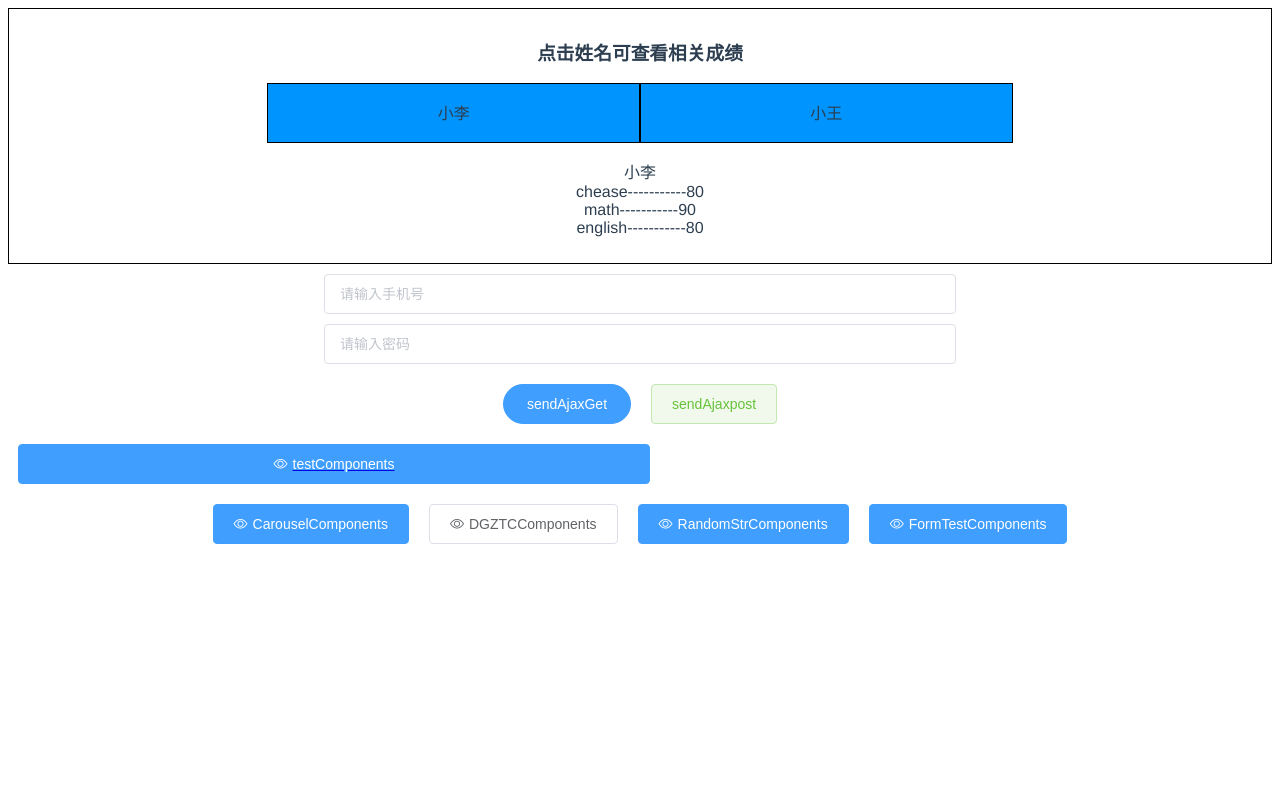
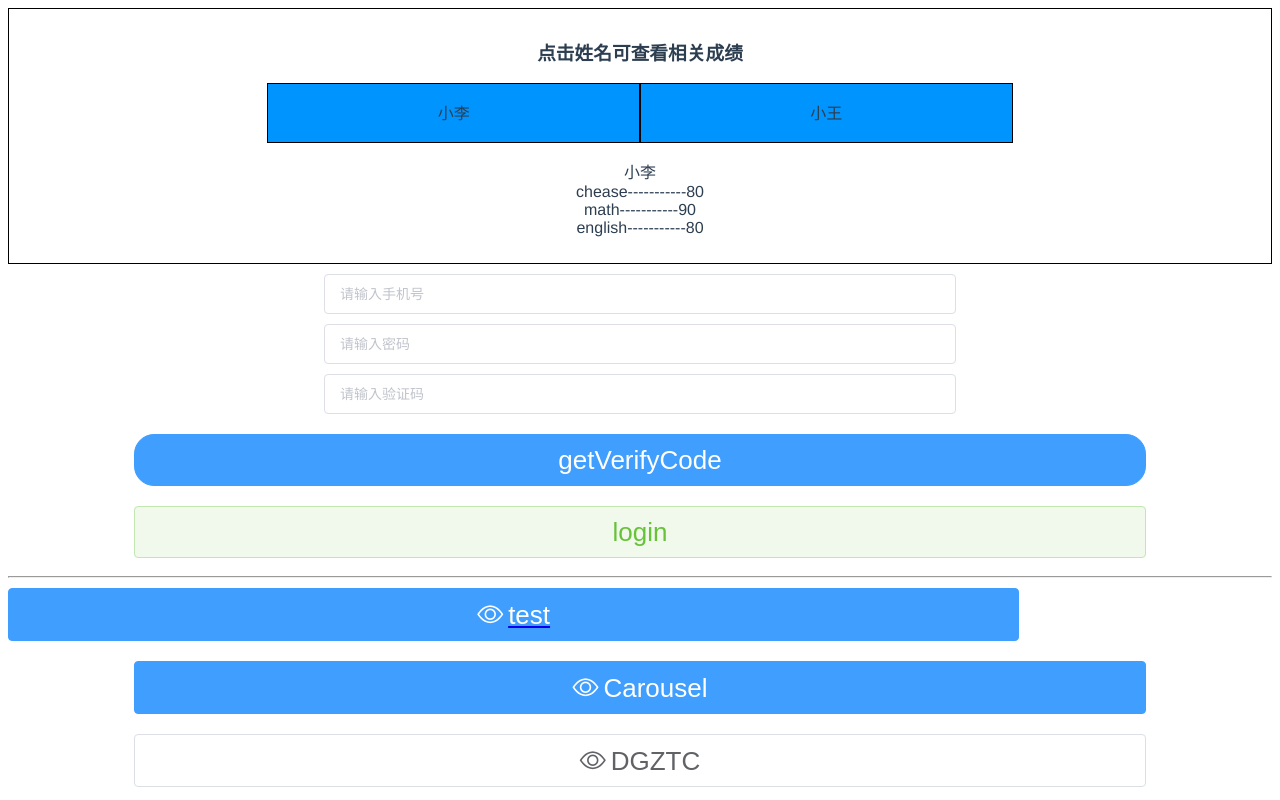
Before and after one commit to Beanactor/vueProject, a Vue app: page /#/ in a window 1280 px wide. Shown: the top 800 px of the page. Built offline with nearby package versions, Linux system fonts and the light colour scheme; what at-ui would draw is missing.

Commit message:
多行注释 第二注释

```diff
--- a/src/components/HelloWorld.vue
+++ b/src/components/HelloWorld.vue
@@ -21,15 +21,18 @@
 
 		<el-input v-model="userTel" placeholder="请输入手机号" class='input'></el-input>
 		<el-input v-model="password" placeholder="请输入密码" class='input'></el-input>
-		<el-button type="primary" round @click='sendAjaxGet'>sendAjaxGet</el-button>
-		<el-button type="success" plain @click='sendAjaxpost'>sendAjaxpost</el-button>
+		<el-input v-model="text" placeholder="请输入验证码" class='input'></el-input>
+		<el-button type="primary" round @click='sendAjaxGet'>getVerifyCode</el-button>
+		<el-button type="success" plain @click='sendAjaxpost'>login</el-button>
+		<hr />
 		<router-link to="/test">
-			<el-button type="primary" icon="el-icon-view" class='input'>testComponents</el-button>
+			<el-button type="primary" icon="el-icon-view" class='input'>test</el-button>
 		</router-link>
-		<el-button type="primary" icon="el-icon-view" @click='toCarousel'>CarouselComponents</el-button>
-		<el-button type="" icon="el-icon-view" @click='toDGZTCComponent'>DGZTCComponents</el-button>
-		<el-button type="primary" icon="el-icon-view" @click='toRandomStr'>RandomStrComponents</el-button>
-		<el-button type="primary" icon="el-icon-view" @click='toFormTest'>FormTestComponents</el-button>
+		<el-button type="primary" icon="el-icon-view" @click='toCarousel'>Carousel</el-button>
+		<el-button type="" icon="el-icon-view" @click='toDGZTCComponent'>DGZTC</el-button>
+		<el-button type="primary" icon="el-icon-view" @click='toRandomStr'>RandomStr</el-button>
+		<el-button type="primary" icon="el-icon-view" @click='toFormTest'>FormTest</el-button>
+		<el-button type="primary" icon="el-icon-view" @click='toCommitTest'>commitTest</el-button>
 
 	</div>
 </template>
@@ -97,6 +100,12 @@
 			toFormTest() {
 				this.$router.push({
 					path: 'formTest',
+					query: {}
+				})
+			},
+			toCommitTest() {
+				this.$router.push({
+					path: 'commitTest',
 					query: {}
 				})
 			},
@@ -191,8 +200,9 @@
 		width: 80%;
 		margin: 10px;
 	}
-
 	.root button {
-		margin: 10px;
+		margin: 10px 0;
+		width: 80%;
+		font-size: 26px;
 	}
 </style>
--- /dev/null
+++ b/src/components/commitTest.vue
@@ -0,0 +1,19 @@
+<template>
+	<div class="root">
+		<p>首先，使用下面这个命令来设置git默认的编辑器，其中的“editor”替换成你自己的编辑器，如Vim、Emacs、gedit、subl等： git config --global core.editor "editor -w" 然后，在做提交的时候使用命令不要写"-m"参数，直接写成git commit这样子就行，这样就会自动打开你刚才指定的编辑器，你可以在里面添加大段注释。</p>
+		    <hr style="margin:0px;height:1px;border:0px;background-color:#0094FF;"/>
+	</div>
+</template>
+
+<script>
+</script>
+
+<style>
+  p {
+  	/*border: 1px solid #000;*/
+  	padding: 5%;
+  	line-height: 40px;
+  	font-size: 20px;
+
+  }
+</style>
--- a/src/router/index.js
+++ b/src/router/index.js
@@ -12,6 +12,7 @@ const test = resolve => {require.ensure([], () => {resolve(require('../component
 const DGZTC = resolve => {require.ensure([], () => {resolve(require('../components/DGZTC'))})};
 const RandomStr = resolve => {require.ensure([], () => {resolve(require('../components/RandomStr'))})};
 const formTest = resolve => {require.ensure([], () => {resolve(require('../components/formTest'))})};
+const commitTest = resolve => {require.ensure([], () => {resolve(require('../components/commitTest'))})};
 
 const routes = [
   { path: '/', component: HelloWorld },
@@ -19,7 +20,8 @@ const routes = [
   { path: '/Carousel', component: Carousel },
   { path: '/DGZTC', component: DGZTC },
   { path: '/RandomStr', component: RandomStr },
-  { path: '/formTest', component: formTest }
+  { path: '/formTest', component: formTest },
+  { path: '/commitTest', component: commitTest }
 ]
 
 const router = new Router({
```
